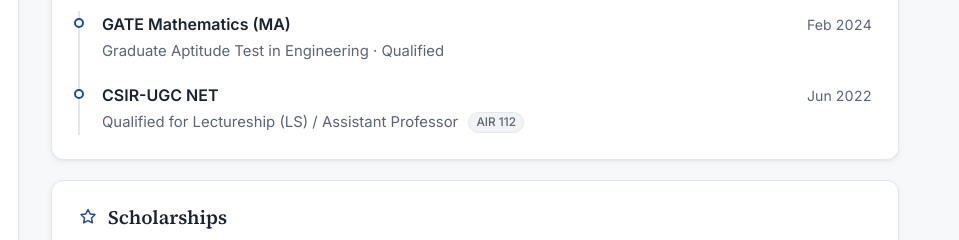
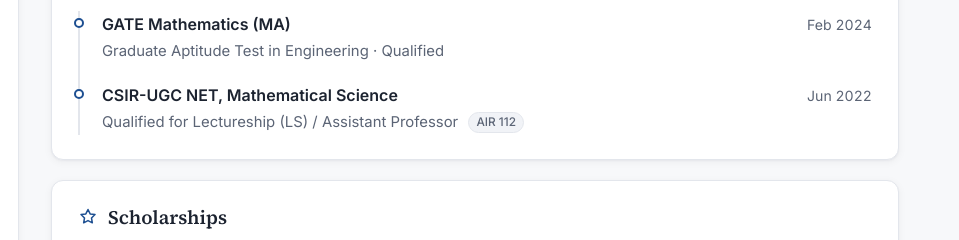
Before and after one commit to swarupanandabanerjee/swarupanandabanerjee.github.io, a plain HTML site: page achievements.html in a window 1280 px wide. Shown: the part 464-704 px from the top of the page, 321-1280 px from the left. Drawn offline with Linux system fonts and the light colour scheme.

Commit message:
Update CSIR-UGC NET title in achievements

```diff
--- a/achievements.html
+++ b/achievements.html
@@ -78,7 +78,7 @@
           <p class="entry-sub">Graduate Aptitude Test in Engineering &middot; Qualified</p>
         </li>
         <li class="entry">
-          <div class="entry-head"><p class="entry-title">CSIR-UGC NET</p><span class="entry-date">Jun 2022</span></div>
+          <div class="entry-head"><p class="entry-title">CSIR-UGC NET, Mathematical Science</p><span class="entry-date">Jun 2022</span></div>
           <p class="entry-sub">Qualified for Lectureship (LS) / Assistant Professor <span class="soft-rank">AIR 112</span></p>
         </li>
       </ul>
```
